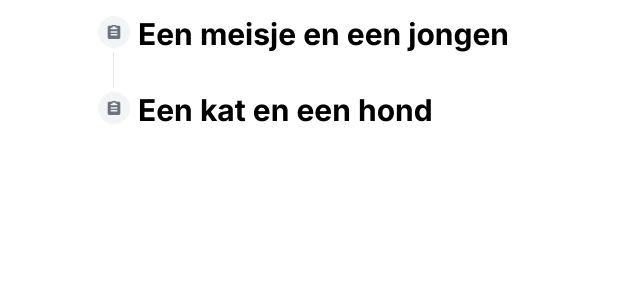
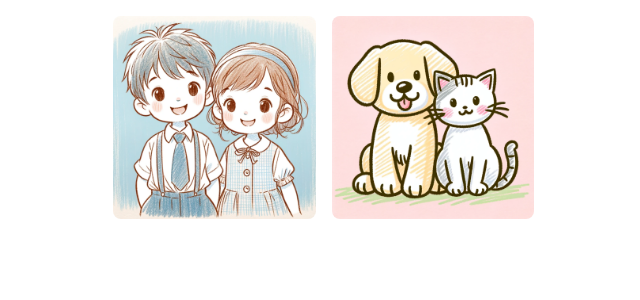
Before and after one commit to oliverkocsis/wharekura, a Next.js app: page /lesson in a window 1280 px wide. Shown: the top 300 px of the page, without its empty margins (207-847 px from the left). Built offline with nearby package versions, Linux system fonts and the light colour scheme.

Commit message:
Use galery for the the list of lessons

```diff
--- a/app/lesson/page.tsx
+++ b/app/lesson/page.tsx
@@ -1,25 +1,21 @@
 import React from 'react'
 import { getLessons } from '../_data/lessons'
 import Link from 'next/link';
+import Image from 'next/image';
 
 const Page = () => {
     const lessons = getLessons();
 
     return (
-        <ol className="relative border-s border-gray-200">
+        <div className="grid grid-cols-2 md:grid-cols-3 gap-4">
             {lessons.map((lesson, index) => (
                 <Link href={`lesson/${lesson.id}`} key={lesson.id}>
-                    <li key={index} className="mb-10 ms-6">
-                        <span className="absolute flex items-center justify-center w-8 h-8 bg-gray-100 rounded-full -start-4 ring-4 ring-white dark:ring-gray-900 dark:bg-gray-700">
-                            <svg className="w-3.5 h-3.5 text-gray-500 dark:text-gray-400" aria-hidden="true" xmlns="http://www.w3.org/2000/svg" fill="currentColor" viewBox="0 0 18 20">
-                                <path d="M16 1h-3.278A1.992 1.992 0 0 0 11 0H7a1.993 1.993 0 0 0-1.722 1H2a2 2 0 0 0-2 2v15a2 2 0 0 0 2 2h14a2 2 0 0 0 2-2V3a2 2 0 0 0-2-2Zm-3 14H5a1 1 0 0 1 0-2h8a1 1 0 0 1 0 2Zm0-4H5a1 1 0 0 1 0-2h8a1 1 0 1 1 0 2Zm0-5H5a1 1 0 0 1 0-2h2V2h4v2h2a1 1 0 1 1 0 2Z" />
-                            </svg>
-                        </span>
-                        <h3>{lesson.nl}</h3>
-                    </li>
+                    <div>
+                        <Image className="h-auto max-w-full rounded-lg" src={`/image/${lesson.id}.png`} alt={lesson.nl} height={500} width={500}/>
+                    </div>
                 </Link>
             ))}
-        </ol>
+        </div>
     )
 }
 
```
Also changed, not shown: public/image/10d00727-1683-4a0b-a563-aa4b54722ff9.png (added), public/image/351eb511-7f14-4d13-a9b8-65c04ec2680d.png (added).
